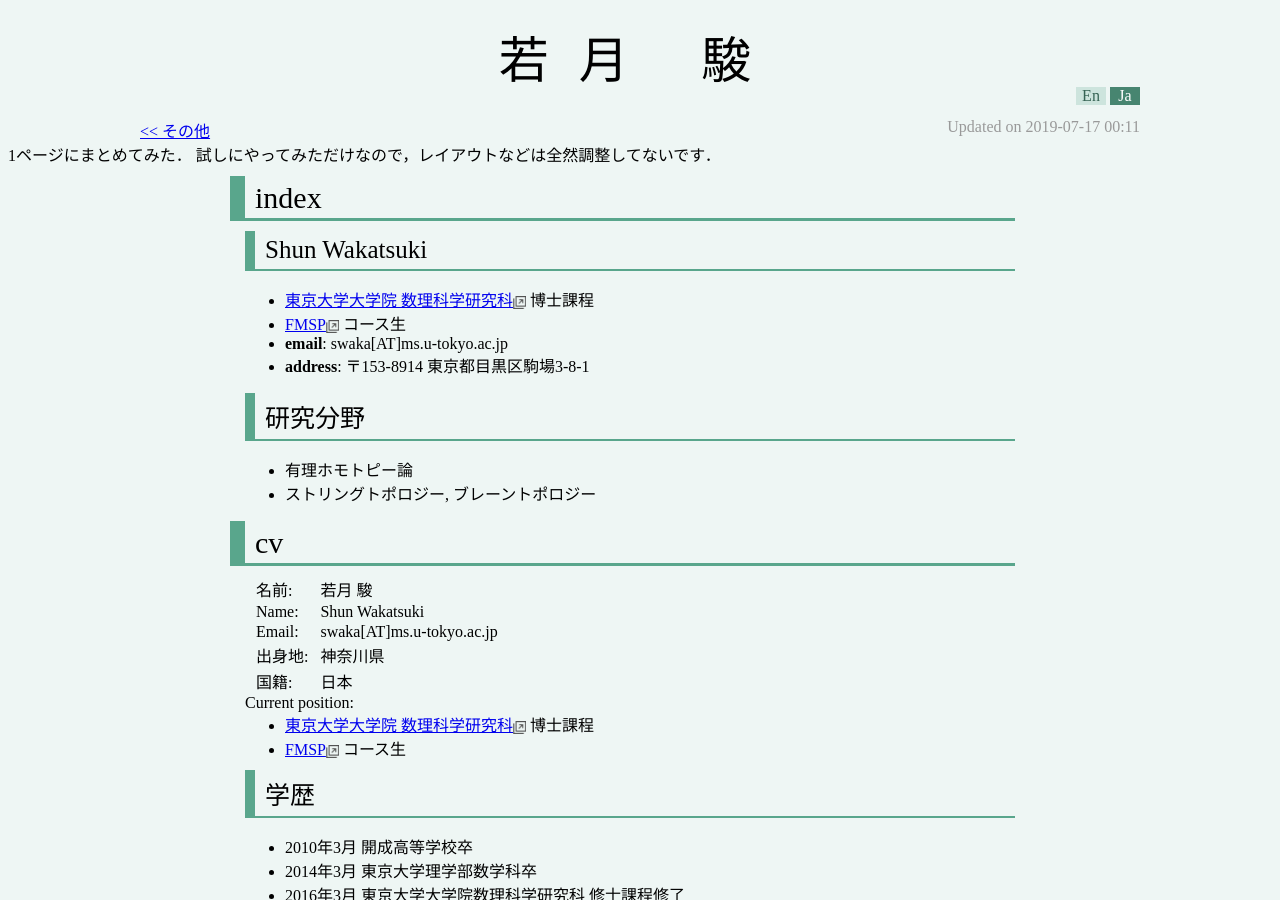
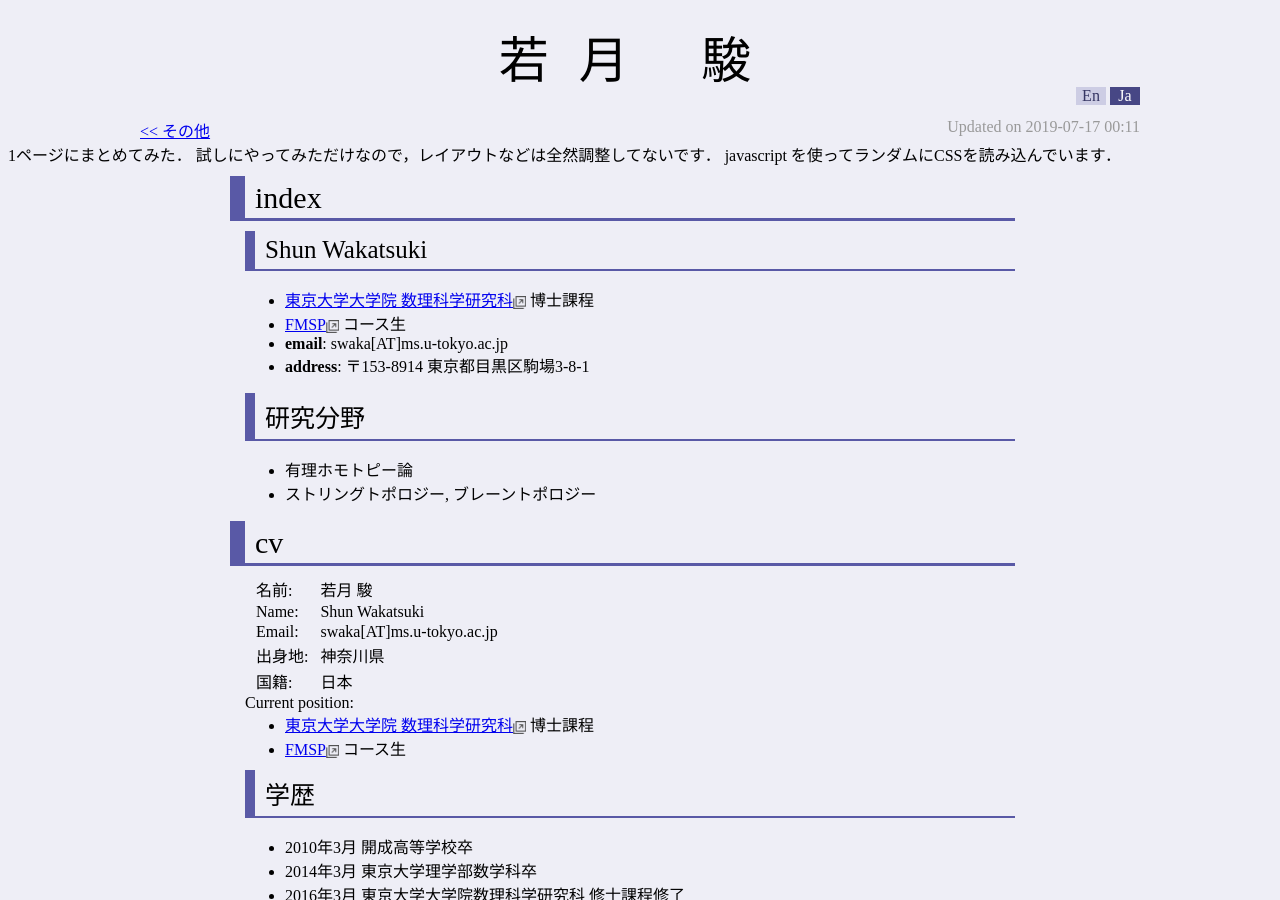
Before and after one commit to shwaka/homepage, a Jekyll site: the page built from jekyll/others/single-page.html, in a window 1280 px wide and 900 px high. Built offline with Jekyll 4.4.1, drawn with Linux system fonts in a browser that asks for light colours.

Commit message:
random css in single-page.html

```diff
--- /dev/null
+++ b/jekyll/assets/css/style1.scss
@@ -0,0 +1,12 @@
+---
+---
+
+$site-base-url: "{{ site.baseurl }}";
+$base-color: hsl(0, 30%, 50%); // lightness は 50% で固定
+$text-color: hsl(0, 0%, 50%);
+
+@import "media.scss";
+@import "palette.scss";
+@import "menu.scss";
+@import "accordion.scss";
+@import "main.scss";
--- /dev/null
+++ b/jekyll/assets/css/style2.scss
@@ -0,0 +1,12 @@
+---
+---
+
+$site-base-url: "{{ site.baseurl }}";
+$base-color: hsl(120, 30%, 50%); // lightness は 50% で固定
+$text-color: hsl(0, 0%, 50%);
+
+@import "media.scss";
+@import "palette.scss";
+@import "menu.scss";
+@import "accordion.scss";
+@import "main.scss";
--- /dev/null
+++ b/jekyll/assets/css/style3.scss
@@ -0,0 +1,12 @@
+---
+---
+
+$site-base-url: "{{ site.baseurl }}";
+$base-color: hsl(240, 30%, 50%); // lightness は 50% で固定
+$text-color: hsl(0, 0%, 50%);
+
+@import "media.scss";
+@import "palette.scss";
+@import "menu.scss";
+@import "accordion.scss";
+@import "main.scss";
--- a/jekyll/others/single-page.html
+++ b/jekyll/others/single-page.html
@@ -17,6 +17,14 @@ ref: single-page
     <link rel="stylesheet"
           href="{{ site.baseurl }}/assets/css/mystyle.css"
           type="text/css"></link>
+    <script type="text/javascript">
+     var link = document.createElement("link");
+     var style_id = Math.ceil(Math.random()*3);
+     link.href = `{{ site.baseurl }}/assets/css/style${style_id}.css`;
+     link.type = "text/css";
+     link.rel = "stylesheet";
+     document.getElementsByTagName("head")[0].appendChild(link);
+    </script>
     {% if page.syntax-highlighting %}
       <link rel="stylesheet"
             href="{{ site.baseurl }}/assets/css/syntax-highlighting.css"
@@ -97,6 +105,7 @@ ref: single-page
     <div>
       1ページにまとめてみた．
       試しにやってみただけなので，レイアウトなどは全然調整してないです．
+      javascript を使ってランダムにCSSを読み込んでいます．
     </div>
 
     <div id="base_container">
```
